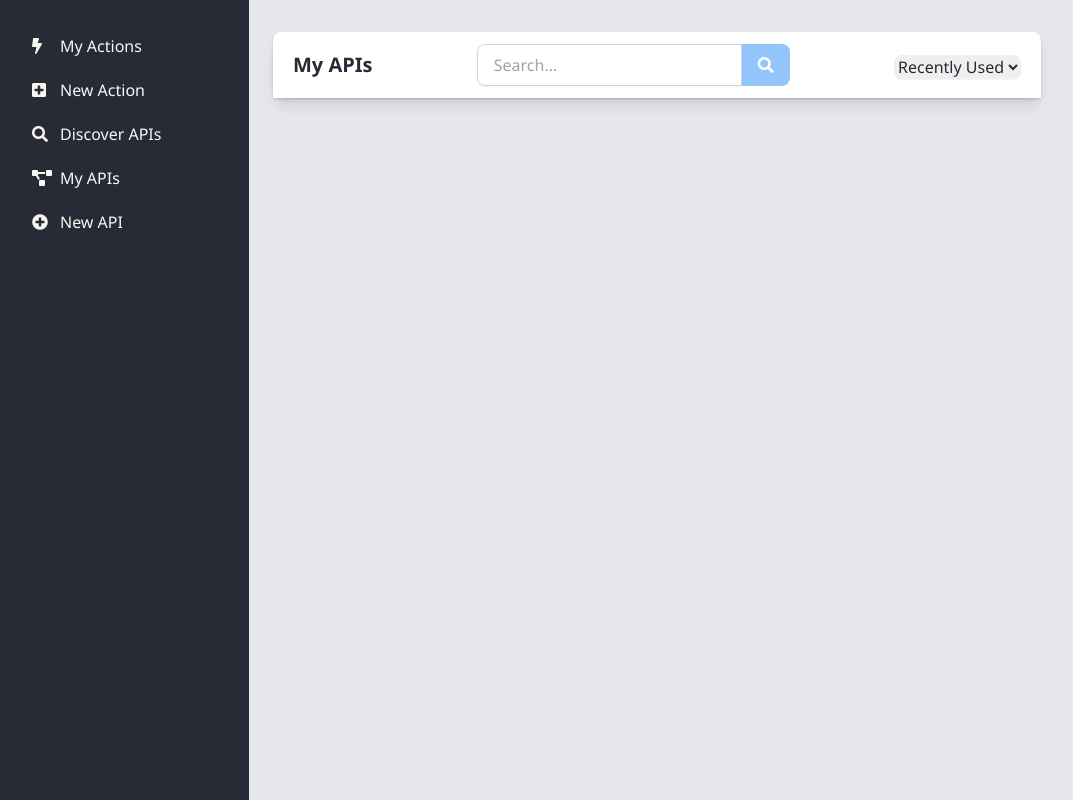
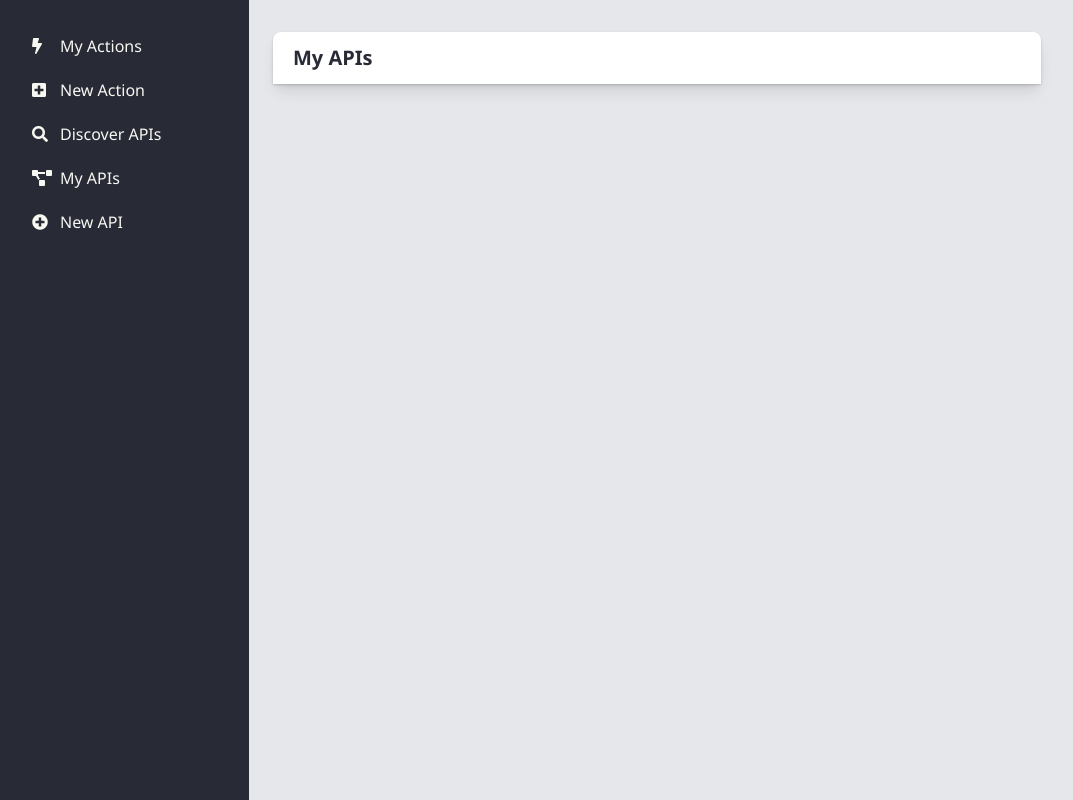
Before and after one commit to 255BITS/BackdropBuild, a Flask app: template portal/app/templates/api_list.html in a window 1280 px wide. Shown: the part 65-865 px from the top of the page, without its empty margins (7-1080 px from the left). Run offline with Flask 3, Linux system fonts and the light colour scheme; the template is opened without the code that fills it, so the values that code supplies are empty; some libraries are stand-ins or nearby versions.

Commit message:
cut my apis search bar

```diff
--- a/portal/app/templates/api_list.html
+++ b/portal/app/templates/api_list.html
@@ -7,19 +7,6 @@
             <div>
               <span class="text-xl font-semibold">My APIs</span>
             </div>
-          <div class="flex">
-              <input type="search" placeholder="Search..." class="form-input rounded-l-lg border-transparent flex-1 appearance-none border border-gray-300 w-full py-2 px-4 bg-white text-gray-700 placeholder-gray-400 shadow-sm text-base focus:outline-none focus:ring-2 focus:ring-blue-600 focus:border-transparent" name="search"/>
-              <button class="btn bg-blue-300 hover:bg-blue-500 text-white font-bold py-2 px-4 rounded-r-lg">
-                <i class="fas fa-search"></i>
-              </button>
-          </div>
-          <div>
-              <select class="form-select block w-full mt-1 rounded-lg border-gray-300 shadow-sm focus:border-indigo-300 focus:ring focus:ring-indigo-200 focus:ring-opacity-50">
-                <option>Created</option>
-                <option>Most Used</option>
-                <option selected>Recently Used</option>
-              </select>
-          </div>
         </div>
         {% for api in apis %}
         <div class="bg-white p-6 relative grid grid-cols-2 border-grey-200 border">
```
